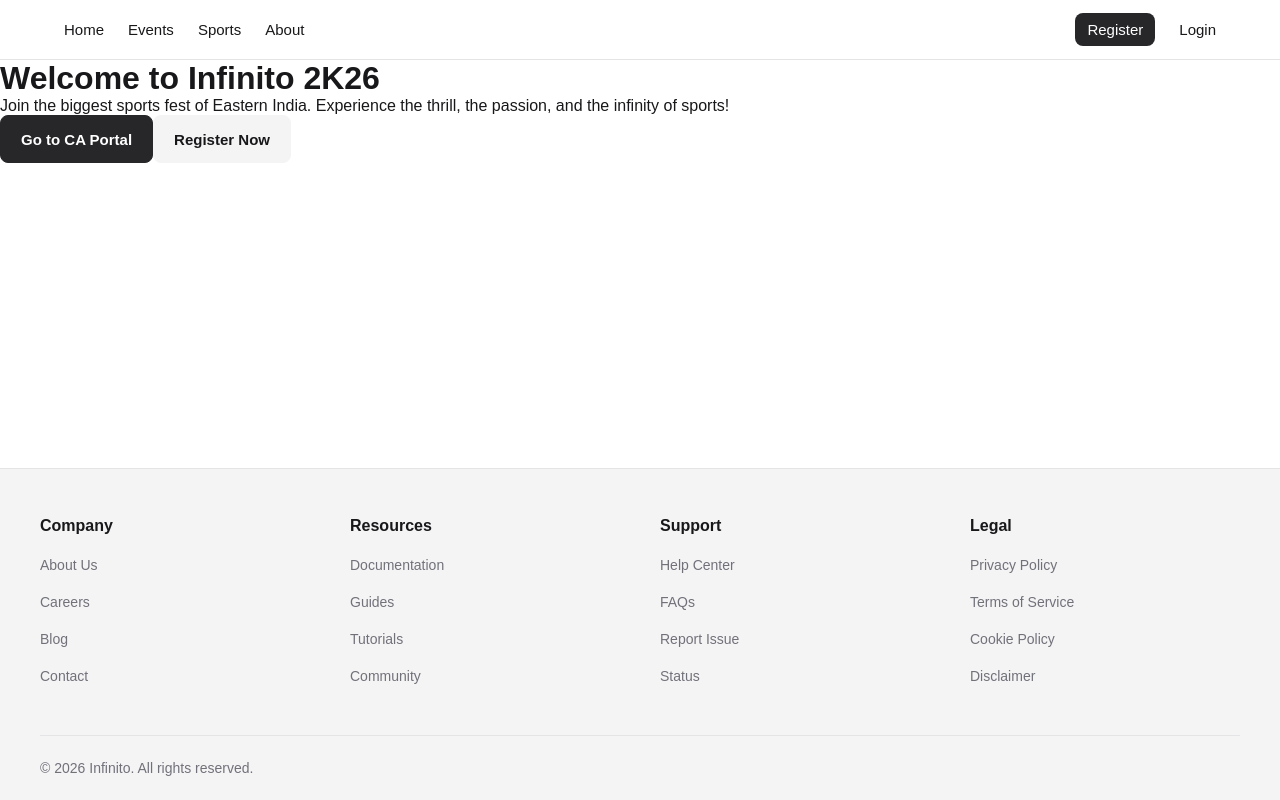
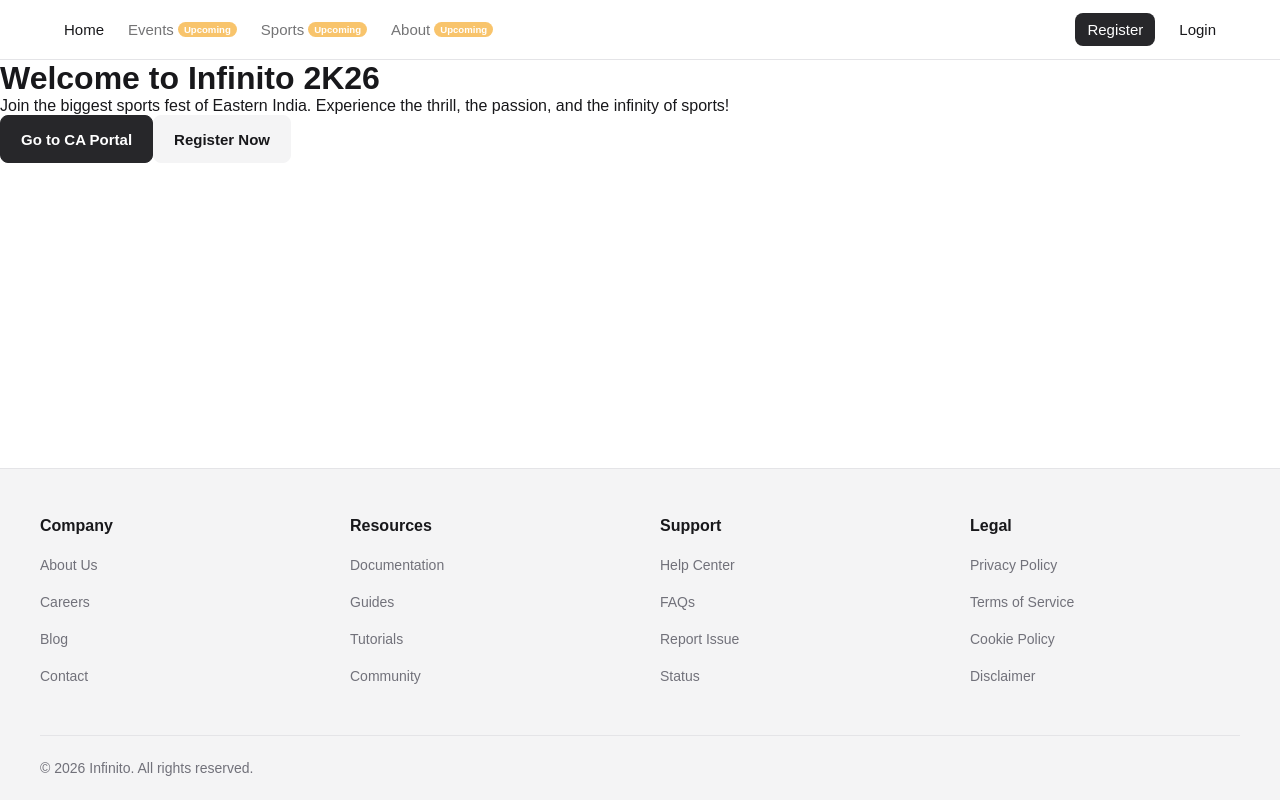
Before and after one commit to Infinito2k26/Infinito2026, a Next.js app in the folder apps/web/: page / in a window 1280 px wide. Built offline with nearby package versions, Linux system fonts and the light colour scheme.

Commit message:
Add placeholders for navbar items

```diff
--- a/apps/web/components/layout/navbar.tsx
+++ b/apps/web/components/layout/navbar.tsx
@@ -2,6 +2,13 @@
 import React, { useState } from "react";
 import Link from "next/link";
 import styles from "./layout.module.css";
+
+const NAV_ITEMS = [
+    { label: 'Home', href: '/' },
+    { label: 'Events', href: '/events', status: 'Upcoming' },
+    { label: 'Sports', href: '/sports', status: 'Upcoming' },
+    { label: 'About', href: '/about', status: 'Upcoming' },
+];
 
 const Navbar = () => {
     const [menuOpen, setMenuOpen] = useState(false);
@@ -13,10 +20,26 @@ const Navbar = () => {
         <nav className={styles.navbar}>
             <div className={styles.navbar_inner}>
                 <div className={styles.navbar_list_left}>
-                    <Link href="/" className={styles.navbar_item}>Home</Link>
-                    <Link href="/events" className={styles.navbar_item}>Events</Link>
-                    <Link href="/sports" className={styles.navbar_item}>Sports</Link>
-                    <Link href="/about" className={styles.navbar_item}>About</Link>
+                    {NAV_ITEMS.map(({ label, href, status }) => (
+                        <Link
+                            key={label}
+                            href={href}
+                            className={styles.navbar_item}
+                            onClick={(e) => {
+                                if (status) {
+                                    e.preventDefault();
+                                }
+                            }}
+                            style={status ? { opacity: 0.6, cursor: "not-allowed", display: 'flex', alignItems: 'center', gap: '4px' } : {}}
+                        >
+                            {label}
+                            {status && (
+                                <span style={{ fontSize: "0.6rem", background: "#f59e0b", color: "#fff", padding: "2px 6px", borderRadius: "10px", fontWeight: "bold" }}>
+                                    {status}
+                                </span>
+                            )}
+                        </Link>
+                    ))}
                 </div>
 
                 <div className={styles.navbar_list_right}>
@@ -39,10 +62,28 @@ const Navbar = () => {
             </div>
 
             <div id="mobile-menu" className={`${styles.mobile_menu} ${menuOpen ? styles.mobile_menu_active : ""}`}>
-                <Link href="/" className={styles.mobile_menu_item} onClick={closeMenu}>Home</Link>
-                <Link href="/events" className={styles.mobile_menu_item} onClick={closeMenu}>Events</Link>
-                <Link href="/sports" className={styles.mobile_menu_item} onClick={closeMenu}>Sports</Link>
-                <Link href="/about" className={styles.mobile_menu_item} onClick={closeMenu}>About</Link>
+                {NAV_ITEMS.map(({ label, href, status }) => (
+                    <Link
+                        key={label}
+                        href={href}
+                        className={styles.mobile_menu_item}
+                        onClick={(e) => {
+                            if (status) {
+                                e.preventDefault();
+                                return;
+                            }
+                            closeMenu();
+                        }}
+                        style={status ? { opacity: 0.6, cursor: "not-allowed", display: 'flex', alignItems: 'center', gap: '8px' } : {}}
+                    >
+                        {label}
+                        {status && (
+                            <span style={{ fontSize: "0.6rem", background: "#f59e0b", color: "#fff", padding: "2px 6px", borderRadius: "10px", fontWeight: "bold" }}>
+                                {status}
+                            </span>
+                        )}
+                    </Link>
+                ))}
                 <Link href="/register" className={styles.mobile_menu_item} onClick={closeMenu}>Register</Link>
                 <Link href="/login" className={styles.mobile_menu_item} onClick={closeMenu}>Login</Link>
             </div>
```
